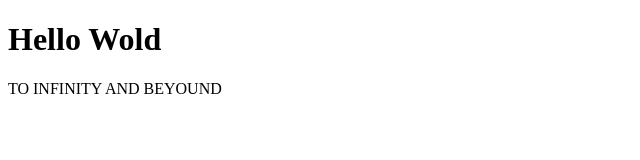
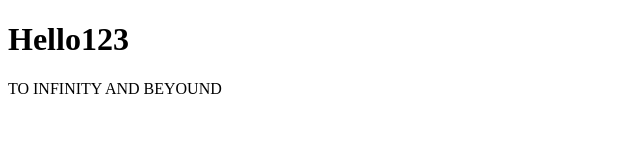
Before and after one commit to Yujan3333/Day1-Github, a plain HTML site: page index.html in a window 1280 px wide. Shown: the full height of the page, 0-640 px from the left. Drawn offline with Linux system fonts and the light colour scheme.

Commit message:
Feature ma Merge conflict

```diff
--- a/index.html
+++ b/index.html
@@ -12,7 +12,7 @@
     </style>
 </head>
 <body>
-    <h1> Hello Wold</h1>
+    <h1> Hello123</h1>
     <p>TO INFINITY AND BEYOUND</p>
 </body>
 </html>
```
